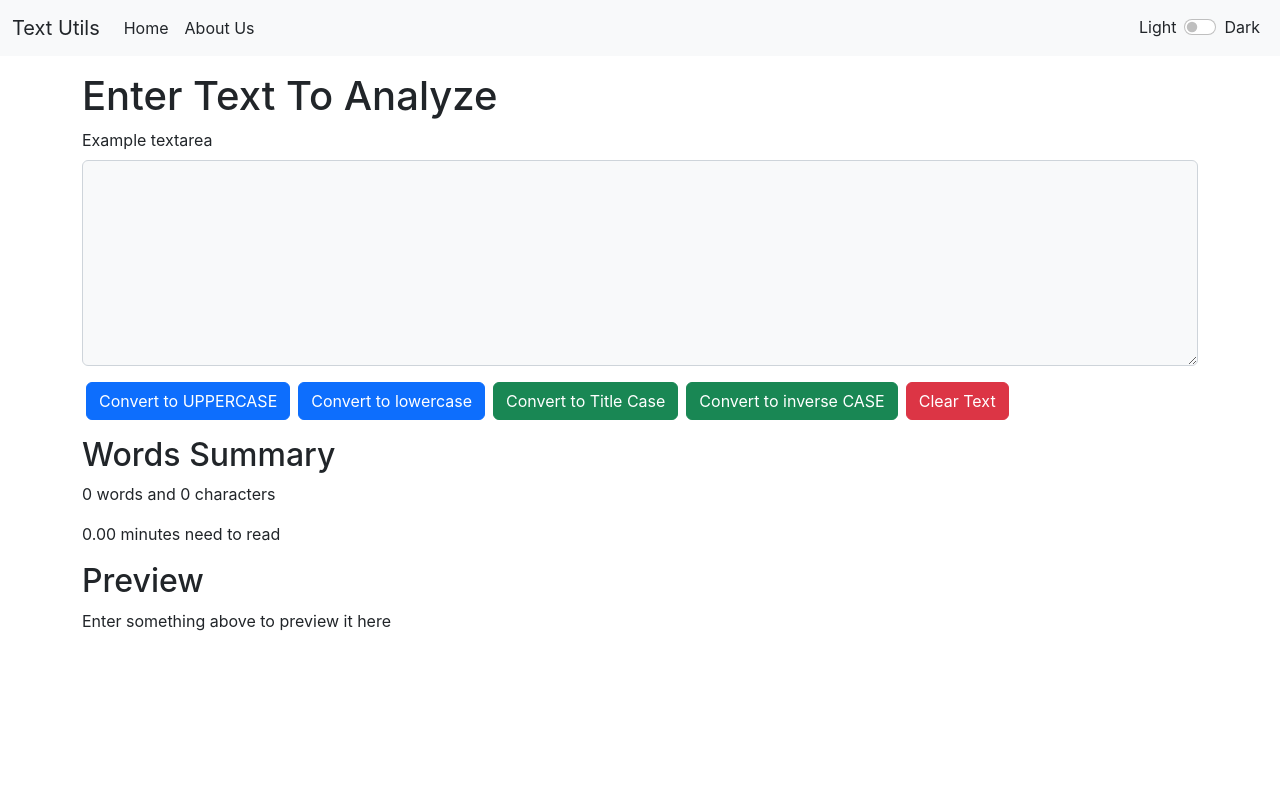
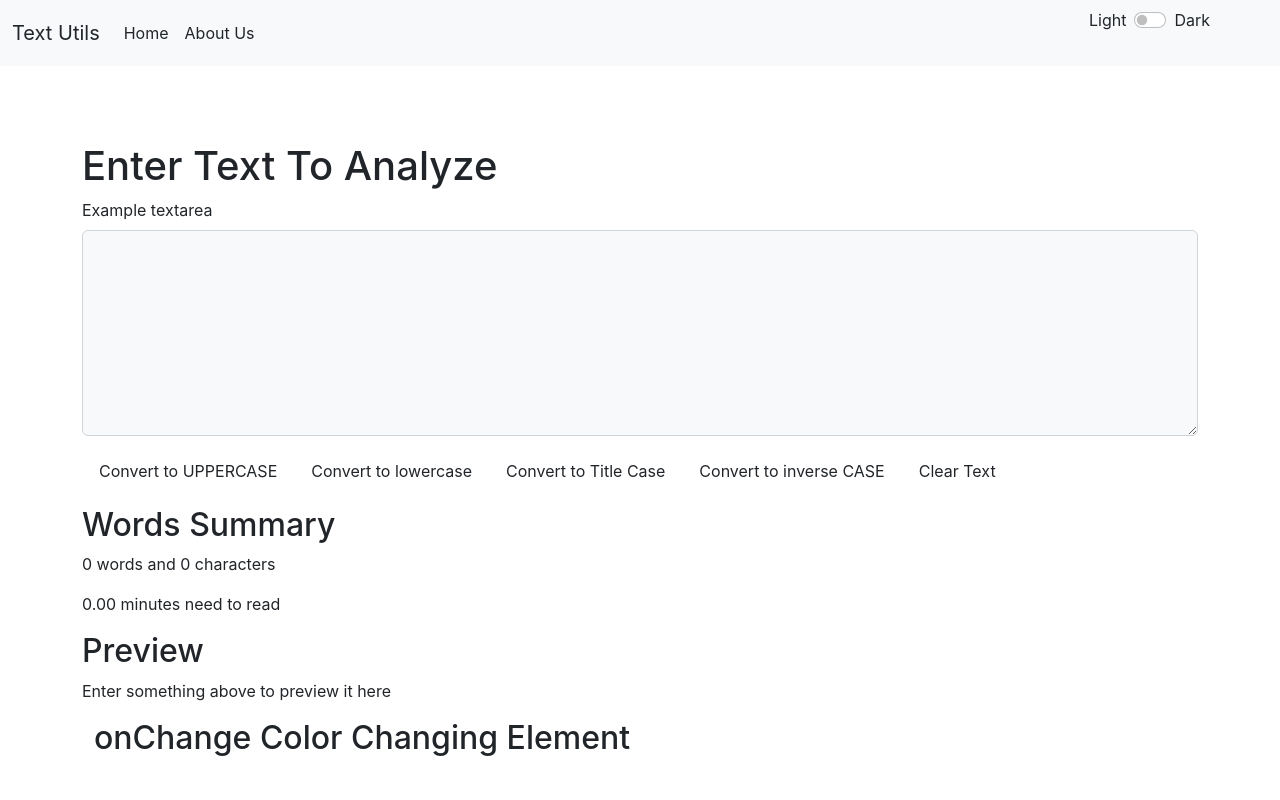
Before and after one commit to hassanimran1011/practice-app, a React (Create React App) app: page / in a window 1280 px wide. Shown: the top 800 px of the page. Built offline with nearby package versions, Linux system fonts and the light colour scheme.

Commit message:
different colors added

```diff
--- a/src/App.js
+++ b/src/App.js
@@ -1,4 +1,4 @@
-import React, { useState, useEffect } from 'react';
+import React, { useState } from 'react';
 import './App.css';
 import AboutUs from './components/AboutUs';
 import Alert from './components/Alert';
@@ -10,18 +10,22 @@ const App = () =>{
   const [textStyle, setTextStyle] = useState("text-dark");
   const [status, setStatus] = useState("light");
   const [alert, setAlert] = useState(null);
+  const [color, setColor] = useState("");
 
-  useEffect(()=>{
-    setInterval(()=>{
-      setAlert(null);
-    },2000);
-  },[alert]);
+const showColor= (e) =>{
+  setColor(e.target.value);
+  console.log(color);
+}
+
 
   const showAlert = (message, type) => {
     setAlert({
       msg:message,
       type:type
     });
+    setInterval(()=>{
+      setAlert(null);
+    },2000);
 
   }
 
@@ -43,10 +47,10 @@ const App = () =>{
 
   return(
       <>
-        <Navbar title='Text Utils' aboutText='About Us' bgStyle={bgStyle} textStyle={textStyle} handleTheOnChange={handleTheOnChange}  />
+        <Navbar title='Text Utils' aboutText='About Us' bgStyle={bgStyle} textStyle={textStyle} handleTheOnChange={handleTheOnChange} color={color}  />
         <Alert alert={alert}/>
         <div className='container my-3'>
-          <TextForm heading="Enter Text To Analyze" bgStyle={bgStyle} textStyle={textStyle}/>
+          <TextForm heading="Enter Text To Analyze" bgStyle={bgStyle} textStyle={textStyle} onColorHandle={showColor} incolor={color}/>
         </div>
         {/* <AboutUs heading="About Text Utils" bgStyle={bgStyle} textStyle={textStyle}/> */}
       </>
--- a/src/components/Alert.js
+++ b/src/components/Alert.js
@@ -2,11 +2,14 @@ import React from 'react';
 
 const Alert = (props) =>{
     return(
-        props.alert && <div className='container-fluid'>
+        <div className='conatiner' style={{height:'60px'}}>
+        {props.alert &&<div className='container-fluid'>
             <div className={`alert alert-${props.alert.type}`} role="alert">
                 {props.alert.msg}
             </div>
+        </div>}
         </div>
+
 
 
 
--- a/src/components/Navbar.js
+++ b/src/components/Navbar.js
@@ -23,8 +23,10 @@ const Navbar = (props) =>{
                                 <label className={"form-check-label " + props.textStyle} htmlFor="">Light</label>
                                 <div className="form-check form-switch mx-2">
                                     <input className="form-check-input" onChange={props.handleTheOnChange} type="checkbox" role="switch" id="flexSwitchCheckDefault"/>
+
                                     <label className={"form-check-label " + props.textStyle} htmlFor="flexSwitchCheckDefault">Dark</label>
                                 </div>
+                                <div style={{height:"50px", width:"50px", backgroundColor:`${props.color}`}}></div>
                             </form>
                             </div>
                         </div>
--- a/src/components/TextForm.js
+++ b/src/components/TextForm.js
@@ -2,6 +2,7 @@ import React, { useState } from 'react';
 
 const TextForm = (props) =>{
     const [text, setText] = useState("");
+    const [color, setColor] = useState("");
     const handleUpClick = () =>{
         const newText = text.toUpperCase();
         setText(newText);
@@ -47,6 +48,17 @@ const TextForm = (props) =>{
     const handleOnChange = (event) =>{
         setText(event.target.value);
     }
+
+    const showVal = () =>{
+        const tt = document.getElementById('col').value();
+        console.log(tt);
+    }
+    const handleColor = (e) =>{
+        props.setColor(e.target.value);
+        console.log(color);
+    }
+
+
     return(
         <>
         <div className='conatiner'>
@@ -55,19 +67,35 @@ const TextForm = (props) =>{
                 <label htmlFor="exampleFormControlTextarea1" className={`form-label ${props.textStyle}`}>Example textarea</label>
                 <textarea className={`${props.textStyle + " " + props.bgStyle } form-control`} id="exampleFormControlTextarea1" rows="8" value={text} onChange={handleOnChange}></textarea>
             </div>
-            <button className='btn btn-primary mx-1' onClick={handleUpClick}> Convert to UPPERCASE</button>
-            <button className='btn btn-primary mx-1' onClick={handleLoClick}> Convert to lowercase</button>
-            <button className='btn btn-success mx-1' onClick={handleTitleClick}> Convert to Title Case</button>
-            <button className='btn btn-success mx-1' onClick={handleInverseClick}> Convert to inverse CASE</button>
-            <button className='btn btn-danger mx-1' onClick={handleClearClick}> Clear Text</button>
+            <button className='btn mx-1' style={{backgroundColor:`${props.incolor}`}} onClick={handleUpClick}> Convert to UPPERCASE</button>
+            <button className='btn mx-1' style={{backgroundColor:`${props.incolor}`}} onClick={handleLoClick}> Convert to lowercase</button>
+            <button className='btn mx-1' style={{backgroundColor:`${props.incolor}`}} onClick={handleTitleClick}> Convert to Title Case</button>
+            <button className='btn mx-1' style={{backgroundColor:`${props.incolor}`}} onClick={handleInverseClick}> Convert to inverse CASE</button>
+            <button className='btn mx-1' style={{backgroundColor:`${props.incolor}`}} onClick={handleClearClick}> Clear Text</button>
         </div>
         <div className='conatiner my-3'>
             <h2 className={props.textStyle}>Words Summary</h2>
-            <p className={props.textStyle}>{text.length>0?text.split(" ").length:text.length} words and {text.length} characters</p>
+            <p className={props.textStyle}>{text.split(" ").filter((element)=>{return element.length!==0}).length} words and {text.length} characters</p>
             <p className={props.textStyle}>{text.length>0?0.008 * text.split(" ").length:"0.00"} minutes need to read</p>
             <h2 className={props.textStyle}>Preview</h2>
             <p className={props.textStyle}>{text.length>0?text:"Enter something above to preview it here"}</p>
         </div>
+        <div className='container my-3'>
+            <h2>onChange Color Changing Element</h2>
+            <div style={{height:"200px", width:"200px", backgroundColor:`${props.incolor}`}}></div>
+            {/* <input type="color" onChange={(e)=>{
+                props.setColor(e.target.value)
+            }} value={props.color} /> */}
+                {/* <input onInput={showVal} type="color" id='col'/>
+                <input type="color" value={props.color.hex} onChange={(e) => {props.showColor(e.target.value)}}/>
+                <input
+        type="color"
+        value={props.color}
+        onChange={(e) => {props.showColor(e.target.value)}}
+      />
+      <input type="text" onChange={(e) => {props.showColor(e.target.value)}} value={props.color}/> */}
+      <input type="color" onChange={props.onColorHandle} value={props.incolor}/>
+            </div>
         </>
     );
 }
```
